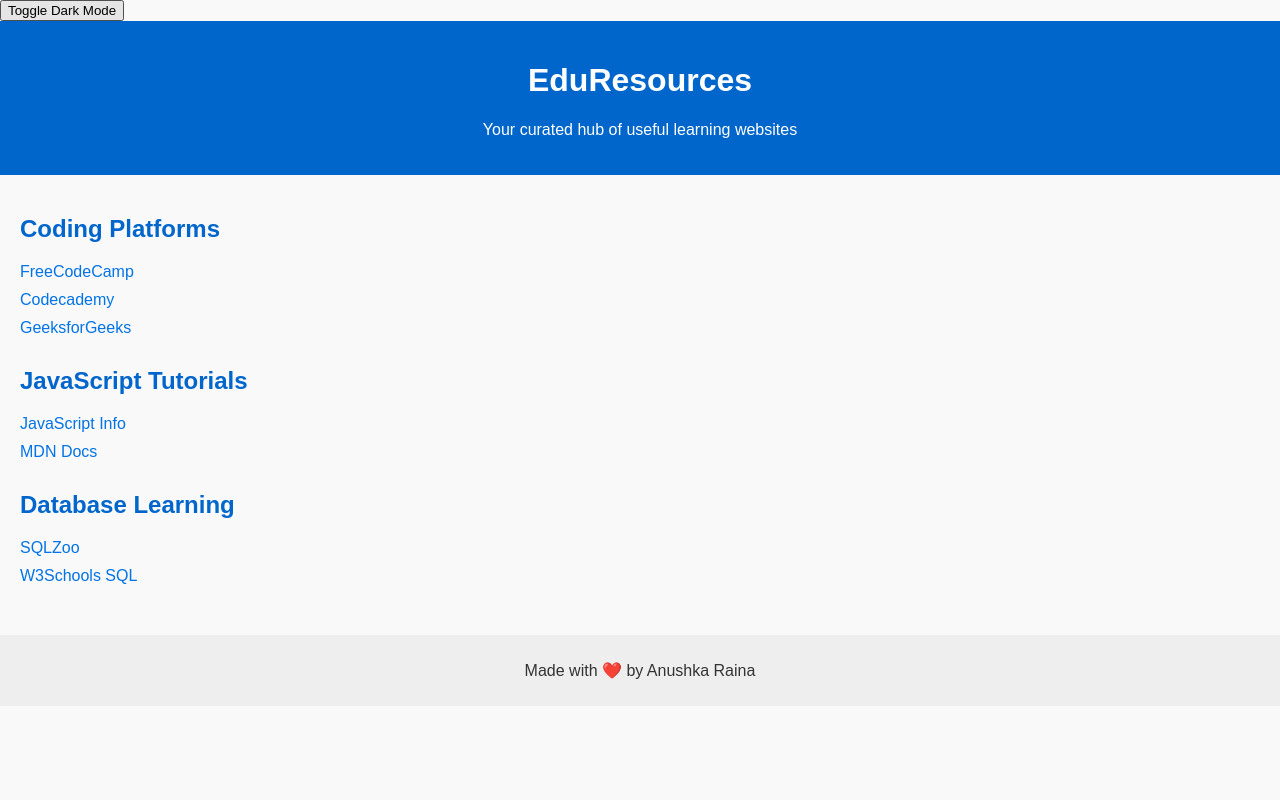
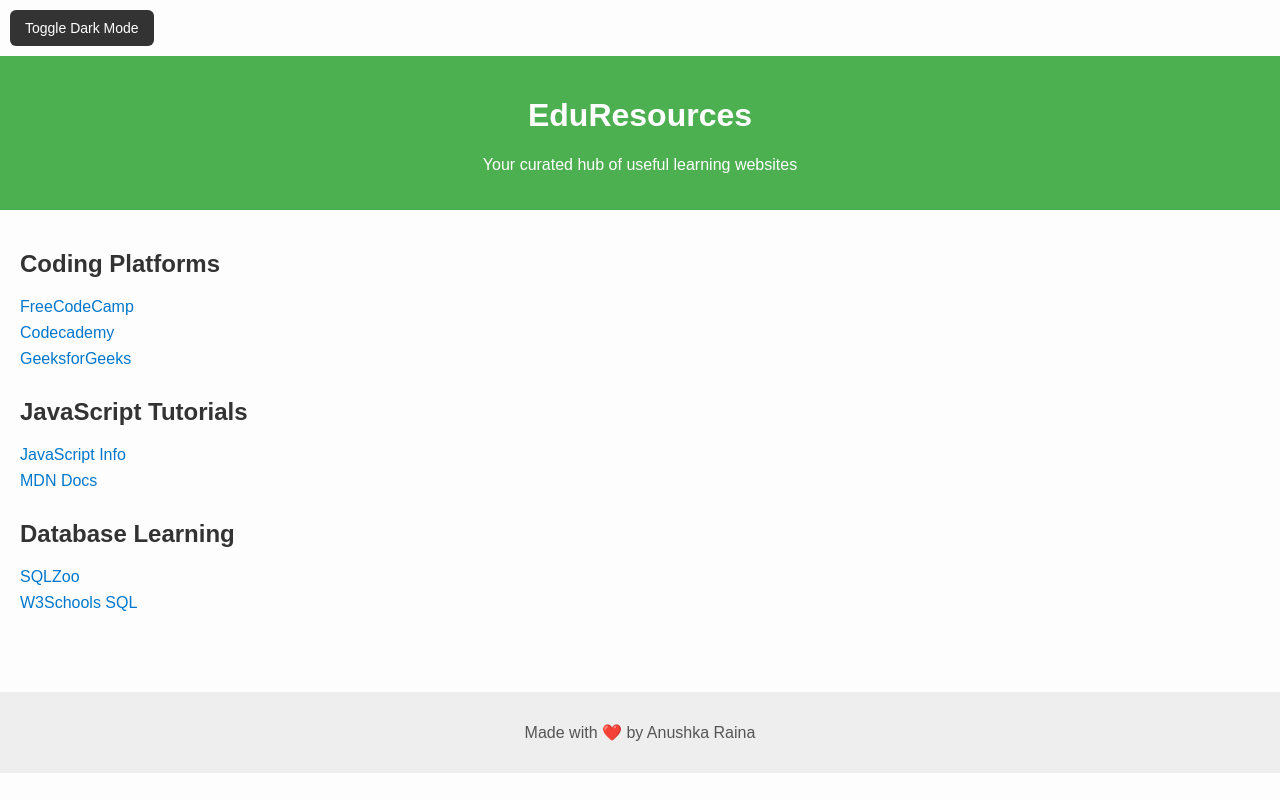
Before and after one commit to anushkaraina/PROJECT-edu-resources-, a plain HTML site: page index.html in a window 1280 px wide. Drawn offline with Linux system fonts and the light colour scheme; a script that the page names is missing.

Commit message:
Update style.css

```diff
--- a/style.css
+++ b/style.css
@@ -2,14 +2,14 @@
   font-family: Arial, sans-serif;
   margin: 0;
   padding: 0;
-  background-color: #f9f9f9;
-  color: #333;
+  background-color: #fdfdfd;
+  color: #222;
 }
 
 header {
-  background-color: #0066cc;
+  background-color: #4CAF50;
   color: white;
-  padding: 20px;
+  padding: 20px 10px;
   text-align: center;
 }
 
@@ -22,21 +22,21 @@
 }
 
 .resource-category h2 {
-  color: #0066cc;
+  color: #333;
 }
 
 ul {
   list-style-type: none;
-  padding: 0;
+  padding-left: 0;
 }
 
 li {
-  margin-bottom: 10px;
+  margin: 8px 0;
 }
 
 a {
+  color: #0077cc;
   text-decoration: none;
-  color: #0073e6;
 }
 
 a:hover {
@@ -44,7 +44,44 @@
 }
 
 footer {
+  text-align: center;
+  padding: 15px;
   background-color: #eee;
-  text-align: center;
-  padding: 10px;
+  color: #555;
+  margin-top: 30px;
 }
+
+/* Dark mode styles */
+.dark-mode {
+  background-color: #121212;
+  color: #f0f0f0;
+}
+
+.dark-mode header {
+  background-color: #1f1f1f;
+}
+
+.dark-mode a {
+  color: #66ccff;
+}
+
+.dark-mode footer {
+  background-color: #1f1f1f;
+  color: #ccc;
+}
+
+/* Dark mode button styling */
+#darkModeBtn {
+  margin: 10px;
+  padding: 10px 15px;
+  background-color: #333;
+  color: white;
+  border: none;
+  border-radius: 6px;
+  cursor: pointer;
+  font-size: 14px;
+}
+
+#darkModeBtn:hover {
+  background-color: #555;
+}
```
